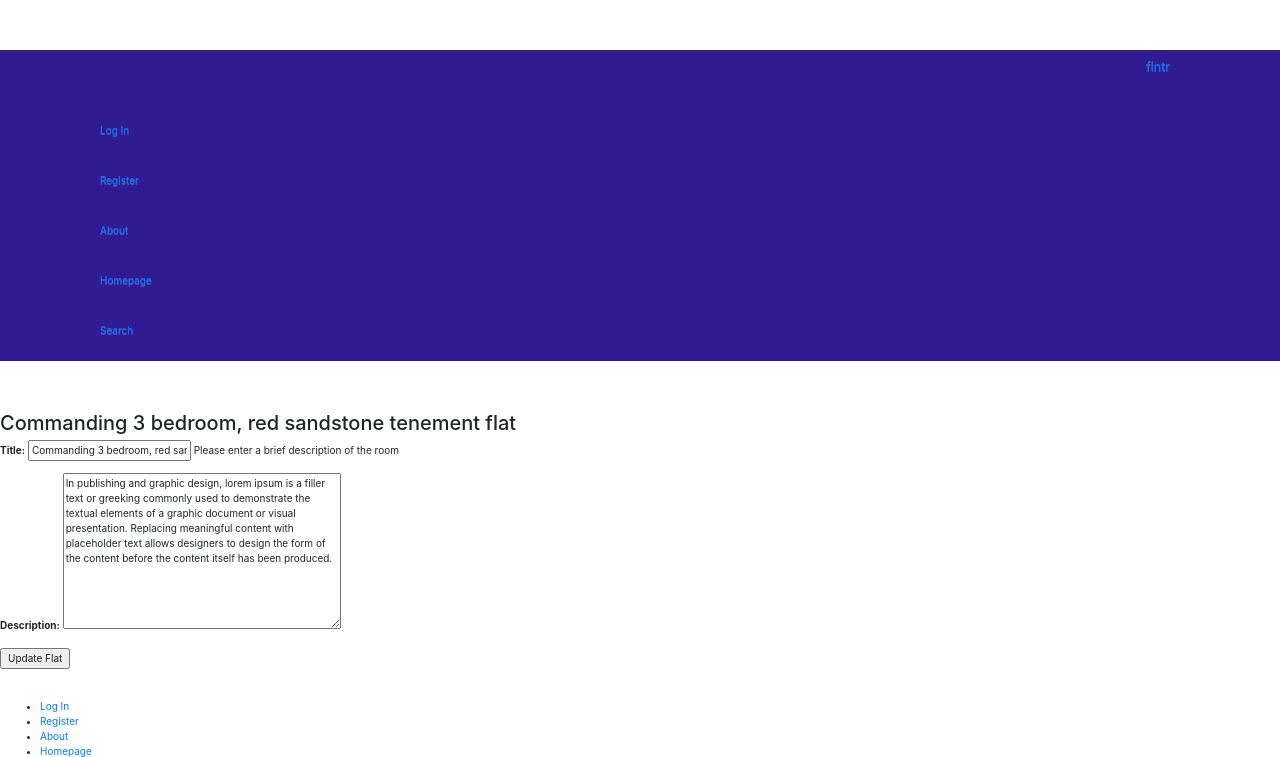
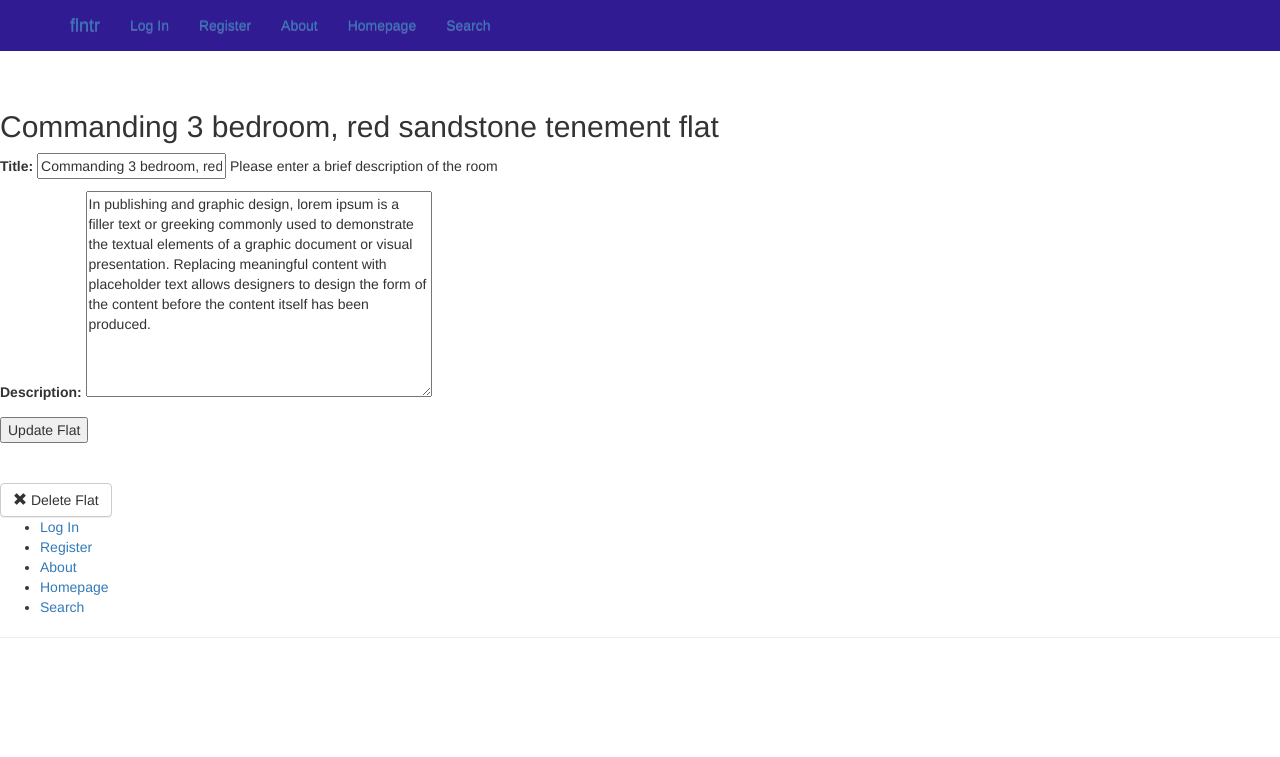
Before and after one commit to mcwilson91/flntr, a Django app: a page that uses flntr_project/templates/flntr/edit_flat.html in a window 1280 px wide. Shown: the top 757 px of the page. After the commit the page ends 638 px from the top, so only its background shows below. Run offline with Django 3.2, Linux system fonts and the light colour scheme; data comes from the database, SQL or seed files in the repository; both versions use the stored data as it was after the commit; some libraries are stand-ins or nearby versions.

Commit message:
edit flat, delete flat, delete landlord acc. all working

```diff
--- a/flntr_project/flntr_app/urls.py
+++ b/flntr_project/flntr_app/urls.py
@@ -34,4 +34,5 @@
     url(r'^logout/$', views.user_logout, name='logout'),
 	url(r'^add_flat/$', views.add_flat, name='add_flat'),
     url(r'^edit_flat/(?P<flat_id_slug>[\w\-]+)/$', views.edit_flat, name='edit_flat'),
+    url(r'^delete_flat/(?P<flat_id_slug>[\w\-]+)/$', views.delete_flat, name='delete_flat'),
 ]
--- a/flntr_project/flntr_app/views.py
+++ b/flntr_project/flntr_app/views.py
@@ -252,7 +252,12 @@
 			return HttpResponseRedirect(reverse('delete_profile'))
 			# do something that alerts unsuccessful
 	context_dict = {}
-	profile = StudentProfile.objects.get(user=request.user)
+	u = request.user
+	try:
+		profile = StudentProfile.objects.get(user=request.user)
+	except StudentProfile.DoesNotExist:
+		profile = Landlord.objects.get(user=u)
+
 	context_dict['studentprofile'] = profile
 	context_dict['deleted'] = deleted
 	return render(request, 'flntr/delete_profile.html', context_dict)
@@ -293,11 +298,17 @@
 	logout(request)
 	return HttpResponseRedirect(reverse('index'))
 
+def delete_flat(request, flat_id_slug):
+	flat = Flat.objects.get(slug=flat_id_slug)
+	flat.delete()
+	return HttpResponseRedirect(reverse('show_user_account'))
+
 def edit_flat(request, flat_id_slug):
 	flat = Flat.objects.get(slug=flat_id_slug)
 	context_dict = {}
 	if request.method == 'POST':
 		edit_flat_form = EditFlatForm(data=request.POST, instance=flat)
+
 		if edit_flat_form.is_valid():
 			flat = edit_flat_form.save(commit=False)
 
--- a/flntr_project/templates/flntr/edit_flat.html
+++ b/flntr_project/templates/flntr/edit_flat.html
@@ -20,8 +20,7 @@
 
 	</form>
 	<br><br>
-  <!-- <form Id="delete_flat" action="{% url 'edit_flat' flat.slug %}" method "post" enctype="multipart/form-data">
-    {% csrf_token %}
-    <input type="submit" name="submit" value="Delete Flat" />
-  </form> -->
+  <a href="{% url 'delete_flat' flat.slug %}"><button type="button"
+		class="btn btn-default"><span class="glyphicon glyphicon-remove" aria-hidden="true"></span> Delete Flat</button></a>
+
 {% endblock %}
--- a/flntr_project/templates/flntr/show_property.html
+++ b/flntr_project/templates/flntr/show_property.html
@@ -21,7 +21,9 @@
 		<ul>
 			<li><a href="{% url 'edit_flat' flat.slug %}"><button type="button"
 				class="btn btn-default"><span class="glyphicon glyphicon-pencil" aria-hidden="true"></span> Edit Flat</button></a></li>
-			<li>Delete Flat</li>
+			<li><a href="{% url 'delete_flat' flat.slug %}"><button type="button"
+				class="btn btn-default"><span class="glyphicon glyphicon-remove" aria-hidden="true"></span> Delete Flat</button></a>
+</li>
 		</ul>
 		{% endif %}
 
```
Also changed, not shown: flntr_project/db.sqlite3.
